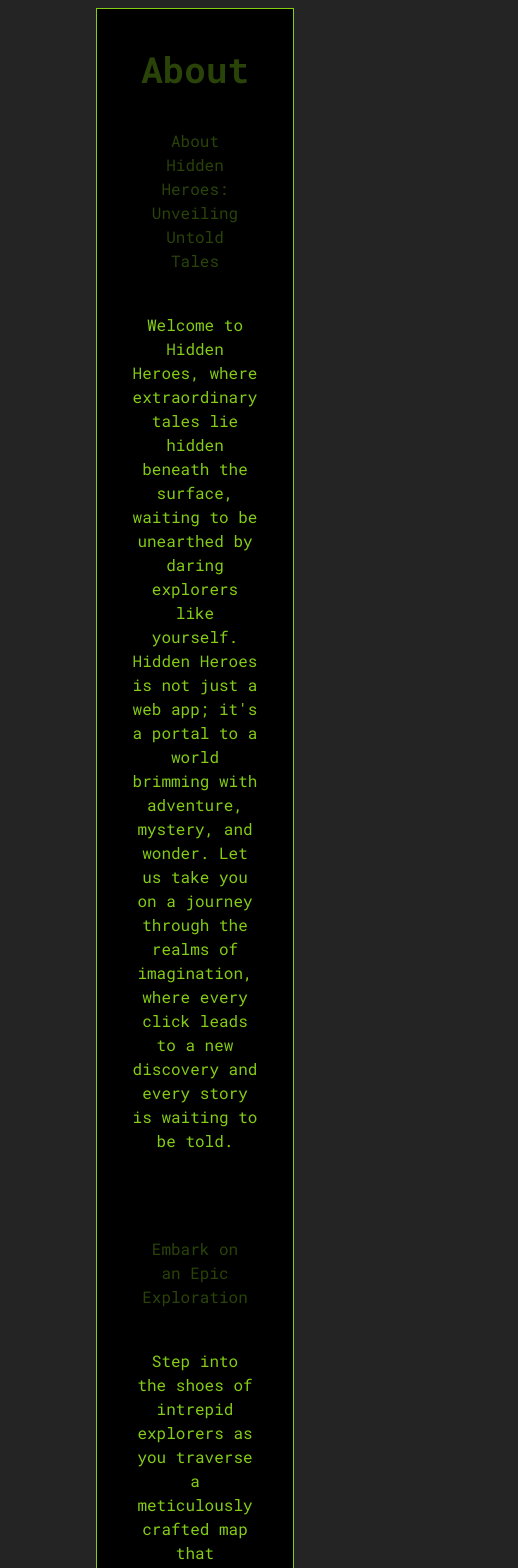
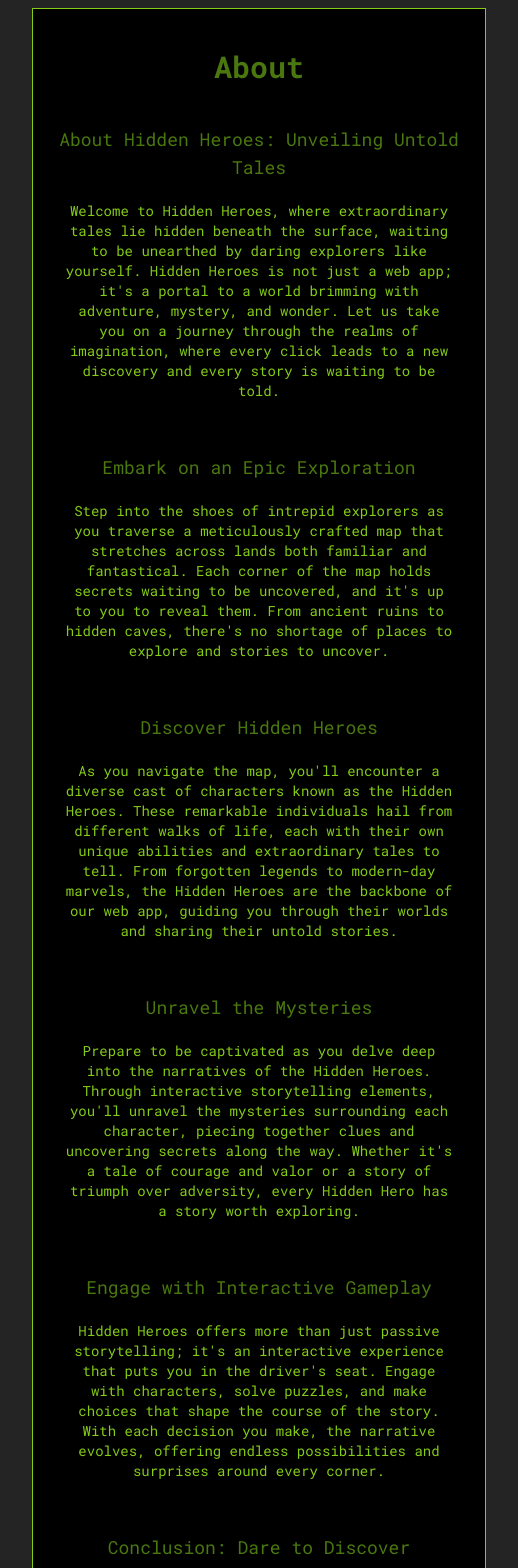
Before and after one commit to nonebula/hidden-heroes, a React (Vite) app: page /about in a window 390 px wide. Shown: the part 100-1668 px from the top of the page, 518 px wide, since content can reach past the window. Built offline with nearby package versions, Linux system fonts and the light colour scheme.

Commit message:
Responsiveness

```diff
--- a/src/index.css
+++ b/src/index.css
@@ -6,7 +6,9 @@
   font-family: Inter, system-ui, Avenir, Helvetica, Arial, sans-serif;
 
   background-color: #242424;
-
+  display: flex;
+  max-width: 100vw;
+  max-height: 100vh;
   font-synthesis: none;
   text-rendering: optimizeLegibility;
   -webkit-font-smoothing: antialiased;
--- a/src/pages/About/About.jsx
+++ b/src/pages/About/About.jsx
@@ -1,15 +1,15 @@
 const About = () => {
   return (
-    <div className="bg-black border border-lime-500 px-16 mx-16 flex flex-col items-center font-roboto-mono">
-      <h1 className="text-lime-700 font-bold mt-10 mb-5 animate-pulse text-4xl">
+    <div className="container mx-auto bg-black border border-lime-500 px-4 sm:px-8 md:px-16 lg:px-20 xl:px-24 pb-10 sm:pb-20 flex flex-col items-center font-roboto-mono">
+      <h1 className="text-lime-700 font-bold mt-10 mb-5 animate-pulse text-3xl sm:text-4xl">
         About
       </h1>
-      <h2 className="text-lime-700 animate-pulse mt-5">
+      <h2 className="text-lime-700 animate-pulse mt-5 text-lg sm:text-xl">
         {" "}
         About Hidden Heroes: Unveiling Untold Tales
       </h2>
 
-      <p className="text-lime-500 pl-18 pr-18 mt-10 mb-16">
+      <p className="text-lime-500 pl-4 sm:pl-18 pr-4 sm:pr-18 mt-5 mb-8 sm:mb-16 text-sm sm:text-base">
         Welcome to Hidden Heroes, where extraordinary tales lie hidden beneath
         the surface, waiting to be unearthed by daring explorers like yourself.
         Hidden Heroes is not just a web app; it's a portal to a world brimming
@@ -18,11 +18,11 @@ const About = () => {
         discovery and every story is waiting to be told.
       </p>
 
-      <h2 className="text-lime-700 animate-pulse mt-5">
+      <h2 className="text-lime-700 animate-pulse mt-5 text-lg sm:text-xl">
         Embark on an Epic Exploration
       </h2>
 
-      <p className="text-lime-500 pl-18 pr-18 mt-10 mb-16">
+      <p className="text-lime-500 pl-4 sm:pl-18 pr-4 sm:pr-18 mt-5 mb-8 sm:mb-16 text-sm sm:text-base">
         Step into the shoes of intrepid explorers as you traverse a meticulously
         crafted map that stretches across lands both familiar and fantastical.
         Each corner of the map holds secrets waiting to be uncovered, and it's
@@ -30,11 +30,11 @@ const About = () => {
         shortage of places to explore and stories to uncover.
       </p>
 
-      <h2 className="text-lime-700 animate-pulse mt-5">
+      <h2 className="text-lime-700 animate-pulse mt-5 text-lg sm:text-xl">
         Discover Hidden Heroes
       </h2>
 
-      <p className="text-lime-500 pl-18 pr-18 mt-10 mb-16">
+      <p className="text-lime-500 pl-4 sm:pl-18 pr-4 sm:pr-18 mt-5 mb-8 sm:mb-16 text-sm sm:text-base">
         As you navigate the map, you'll encounter a diverse cast of characters
         known as the Hidden Heroes. These remarkable individuals hail from
         different walks of life, each with their own unique abilities and
@@ -43,11 +43,11 @@ const About = () => {
         through their worlds and sharing their untold stories.
       </p>
 
-      <h2 className="text-lime-700 animate-pulse mt-5">
+      <h2 className="text-lime-700 animate-pulse mt-5 text-lg sm:text-xl">
         Unravel the Mysteries
       </h2>
 
-      <p className="text-lime-500 pl-18 pr-18 mt-10 mb-16">
+      <p className="text-lime-500 pl-4 sm:pl-18 pr-4 sm:pr-18 mt-5 mb-8 sm:mb-16 text-sm sm:text-base">
         Prepare to be captivated as you delve deep into the narratives of the
         Hidden Heroes. Through interactive storytelling elements, you'll unravel
         the mysteries surrounding each character, piecing together clues and
@@ -56,11 +56,11 @@ const About = () => {
         story worth exploring.
       </p>
 
-      <h2 className="text-lime-700 animate-pulse mt-5">
+      <h2 className="text-lime-700 animate-pulse mt-5 text-lg sm:text-xl">
         Engage with Interactive Gameplay
       </h2>
 
-      <p className="text-lime-500 pl-18 pr-18 mt-10 mb-16">
+      <p className="text-lime-500 pl-4 sm:pl-18 pr-4 sm:pr-18 mt-5 mb-8 sm:mb-16 text-sm sm:text-base">
         Hidden Heroes offers more than just passive storytelling; it's an
         interactive experience that puts you in the driver's seat. Engage with
         characters, solve puzzles, and make choices that shape the course of the
@@ -68,11 +68,11 @@ const About = () => {
         endless possibilities and surprises around every corner.
       </p>
 
-      <h2 className="text-lime-700 animate-pulse mt-5">
+      <h2 className="text-lime-700 animate-pulse mt-5 text-lg sm:text-xl">
         Conclusion: Dare to Discover
       </h2>
 
-      <p className="text-lime-500 pl-18 pr-18 mt-10 mb-16">
+      <p className="text-lime-500 pl-4 sm:pl-18 pr-4 sm:pr-18 mt-5 mb-8 sm:mb-16 text-sm sm:text-base">
         Are you ready to uncover the hidden heroes and untold tales that lie
         within? Embark on an epic journey of exploration, discovery, and
         adventure with Hidden Heroes. Whether you're a seasoned explorer or a
--- a/src/pages/Backstory/BackstoryLogic.jsx
+++ b/src/pages/Backstory/BackstoryLogic.jsx
@@ -6,19 +6,21 @@ const BackstoryLogic = ({
   const ageNumber = parseInt(age);
 
   return (
-    <div className="container flex flex-col items-center mb-5 mt-5 pl-24 pr-24">
+    <div className="container mx-auto flex flex-col items-center mb-5 mt-5 px-4 sm:px-8 md:px-16 lg:px-20 xl:px-24">
       <img
         src={profileImg}
         alt={name}
-        className="w-64 h-64 rounded-full mt-5 mb-5"
+        className="w-48 sm:w-64 h-48 sm:h-64 rounded-full mt-5 mb-5"
       />
-      <h1 className="text-lime-700 font-bold mt-5 mb-5 animate-pulse">
+      <h1 className="text-lime-700 font-bold mt-5 mb-5 text-lg sm:text-xl animate-pulse">
         Name: {name} (A.K.A {alias})
       </h1>
-      <p className="text-lime-500 mt-5 mb-5">
+      <p className="text-lime-500 mt-5 mb-5 text-sm sm:text-base">
         Planet: {planetOfOrigin} | Age: {ageNumber} Earth Years
       </p>
-      <p className="text-lime-500 mt-5 mb-10">{backstory}</p>
+      <p className="text-lime-500 mt-5 mb-10 text-sm sm:text-base">
+        {backstory}
+      </p>
     </div>
   );
 };
--- a/src/pages/Discover/Discover.jsx
+++ b/src/pages/Discover/Discover.jsx
@@ -28,9 +28,11 @@ const Discover = () => {
   );
 
   return (
-    <div className="bg-black border border-lime-500 px-16 mx-16 pb-20 flex flex-col items-center font-roboto-mono">
-      <h1 className="text-lime-700 text-4xl font-bold mt-5 mb-10">Discover</h1>
-      <p className="text-lime-500 mb-10">
+    <div className="bg-black border border-lime-500 px-4 sm:px-8 md:px-16 lg:px-20 xl:px-24 pb-10 sm:pb-20 flex flex-col items-center font-roboto-mono">
+      <h1 className="text-lime-700 text-3xl sm:text-4xl font-bold mt-5 mb-8 sm:mb-10">
+        Discover
+      </h1>
+      <p className="text-lime-500 mb-8 sm:mb-10 text-sm sm:text-lg max-w-lg text-center">
         There have been reports of abnormally lucky experiences in London,
         trending on social media. Our intelligence suggests there may be a
         special in the area. Click around to inspect different spots and see if
--- a/src/pages/Homepage/Homepage.jsx
+++ b/src/pages/Homepage/Homepage.jsx
@@ -4,28 +4,28 @@ import Typewriter from "./Typewriter";
 const Homepage = () => {
   const navigate = useNavigate();
   return (
-    <div className="bg-black border border-lime-500 px-16 mx-16 flex flex-col items-center font-roboto-mono">
+    <div className="bg-black border border-lime-500 px-4 sm:px-8 md:px-16 lg:px-20 xl:px-24 mx-4 sm:mx-8 md:mx-16 lg:mx-20 xl:mx-24 flex flex-col items-center font-roboto-mono">
       <div className="flex flex-col justify-center items-center">
         <img
           src="/images/homepage.png"
           alt="Hidden Heroes Intro Image"
-          className="w-1/2 h-1/2 rounded-lg pt-5"
+          className="w-full sm:w-3/4 lg:w-1/2 h-auto rounded-lg pt-5"
         />
-        <h1 className="text-6xl font-bold pt-10 pb-10 animate-pulse text-lime-500">
+        <h1 className="text-4xl sm:text-6xl font-bold pt-6 sm:pt-10 pb-4 sm:pb-10 animate-pulse text-lime-500">
           Welcome to Hidden Heroes
         </h1>
-        <h2 className="text-2xl italic pb-16 animate-pulse text-lime-700">
+        <h2 className="text-lg sm:text-2xl italic pb-10 animate-pulse text-lime-700">
           Who will you discover lurking under the surface?
         </h2>
       </div>
-      <p className="h-72 mb-10 text-lime-500">
+      <p className="h-auto sm:h-72 mb-6 sm:mb-10 text-lg sm:text-xl text-lime-500">
         <Typewriter text="On 15th January 1924, the world's first original adult radio play was broadcast. Unbenownst to anyone at the time, this broadcast was cast far and wide across the solar system. In response, the Planetary Exploration Agency immediately allocated five agents to Earth, ordering them to observe and monitor Earth's progress. The agents, working within a utopian union of planets, were entirely unfamiliar with Earth's practices. Over time, they were seduced by the vices Earth's inhabitants spent their time consuming. Longing for home and their loved ones, they sought the company of Earthlings, causing the birth of more superpowered beings. On 1st May 2024, the oldest of those spies, who had taken on the name of George Thompson, came to the attention of international media when Israeli forces launched a wave of missiles at Palestinian territory. Shockingly, the missiles were recoiled by a defensive shield. Further attempts to penetrate the shield failed, and George revealed himself. Fed up of seeing Earthlings destroying themselves, George announced himself to the world, opening up the minds of everyone and causing rampant paranoia worldwide. You are an agent assigned to the global taskforce, formed by intelligence services worldwide, to investigate and detect specials around the world." />
       </p>
-      <p className="text-xl mt-20 pt-20 animate-pulse text-lime-700">
+      <p className="text-base sm:text-xl mt-6 sm:mt-20 pt-6 sm:pt-20 animate-pulse text-lime-700">
         Who will you discover today?
       </p>
       <button
-        className="bg-lime-500 h-16 w-32 rounded-lg text-3xl font-bold mt-20 mb-20 animate-pulse"
+        className="bg-lime-500 h-12 sm:h-16 w-24 sm:w-32 rounded-lg text-lg sm:text-3xl font-bold mt-6 sm:mt-20 mb-6 sm:mb-20 animate-pulse"
         onClick={() => navigate("/discover")}
       >
         Start
```
